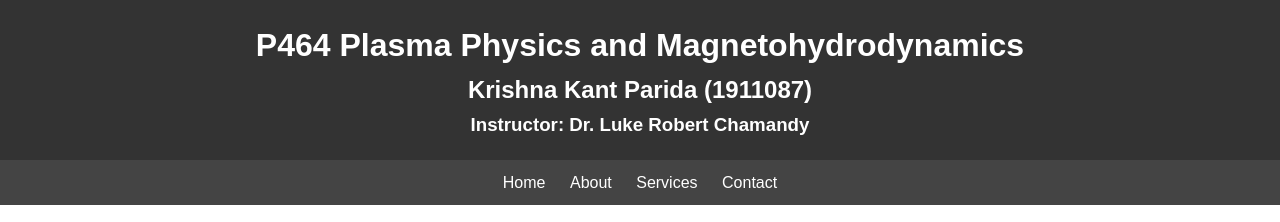
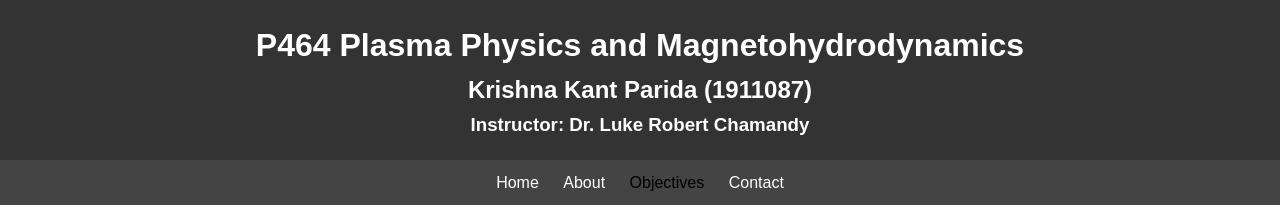
Before and after one commit to Krishnakantparida/plasmacompproject.github.io, a plain HTML site: page index.html in a window 1280 px wide. Shown: the top 222 px of the page. Drawn offline with Linux system fonts and the light colour scheme.

Commit message:
Update index.html

```diff
--- a/index.html
+++ b/index.html
@@ -16,7 +16,7 @@
         <ul>
             <li><a href="https://krishnakantparida.github.io/plasmacompproject.github.io/">Home</a></li>
             <li><a href="#">About</a></li>
-            <li><a href="#">Services</a></li>
+            <li><a href="https://github.com/Krishnakantparida/plasmacompproject.github.io/objective1"></a>Objectives</li>
             <li><a href="#">Contact</a></li>
         </ul>
     </nav>
```
